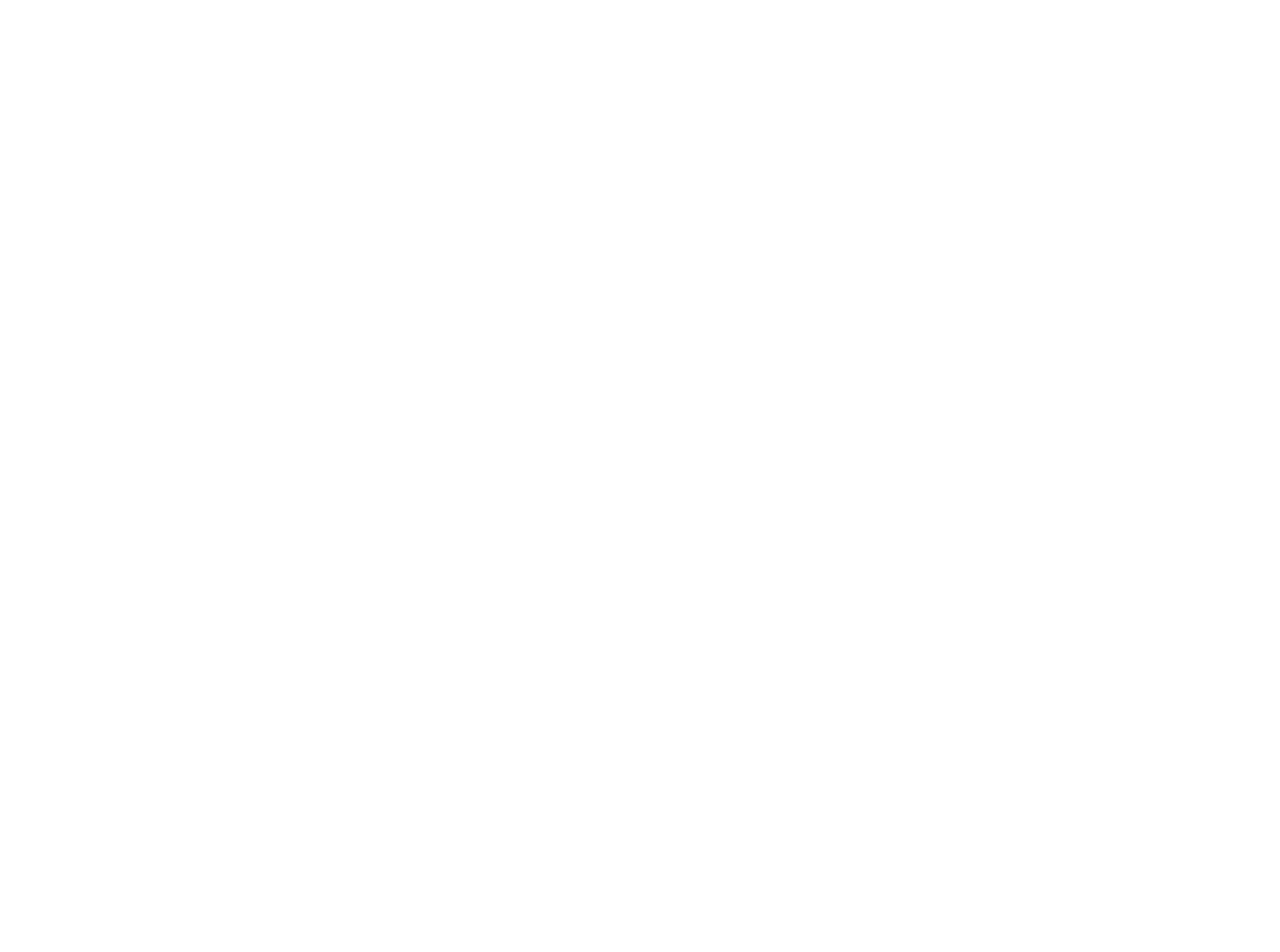
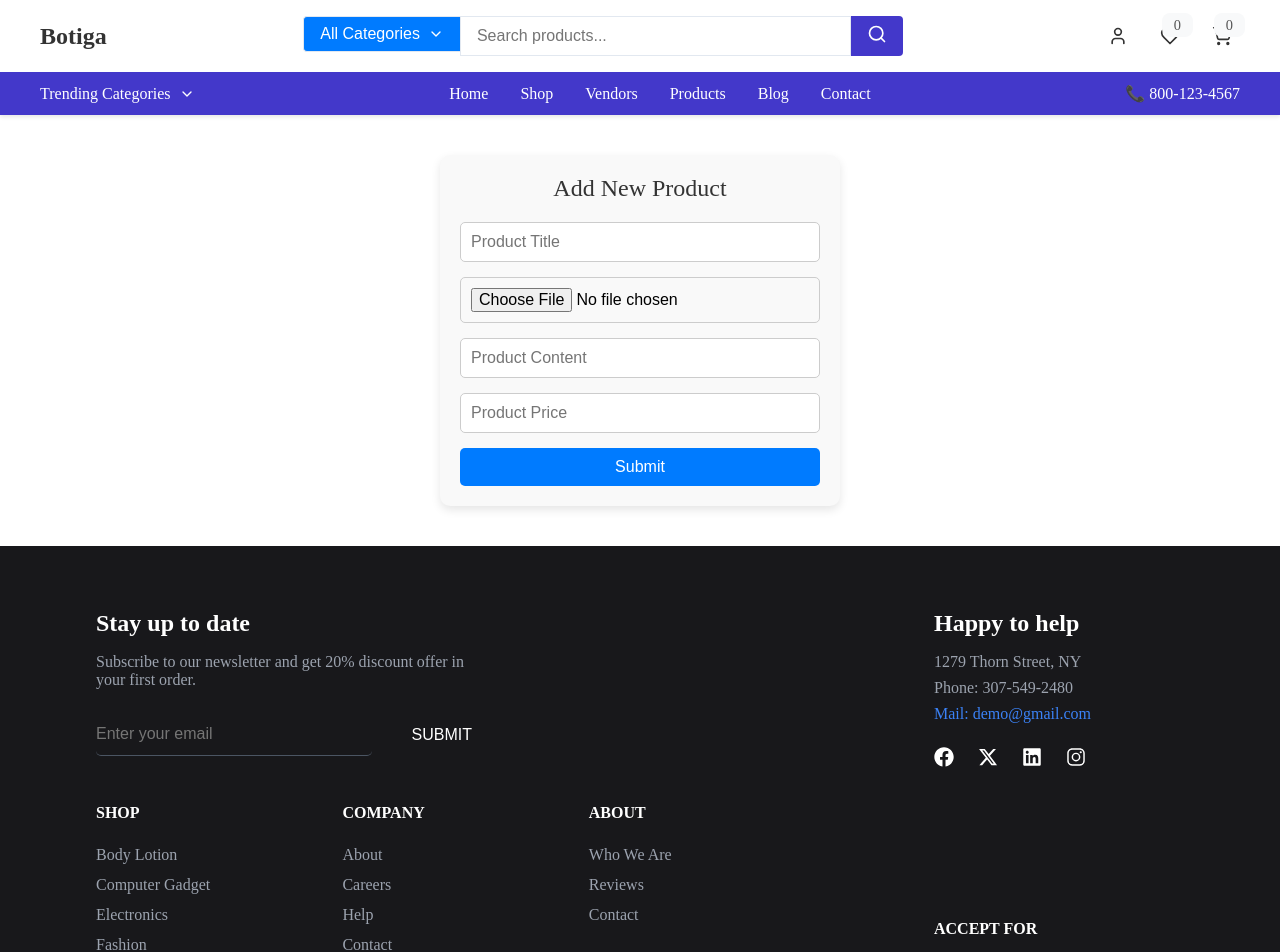
Before and after one commit to Bonaeineza31/Shopping-website, a React (Vite) app in the folder assignment/reactwebsite/: page /HomeProduct in a window 1280 px wide. Before the commit this address had no page. Shown: the top 952 px of the page. Before the commit the page ends 800 px from the top, so only its background shows below. Built offline with nearby package versions, Linux system fonts and the light colour scheme.

Commit message:
Added new thing in navbar

```diff
--- /dev/null
+++ b/assignment/package.json
@@ -0,0 +1,6 @@
+{
+  "dependencies": {
+    "axios": "^1.7.9",
+    "react-hook-form": "^7.54.2"
+  }
+}
--- a/assignment/reactwebsite/package.json
+++ b/assignment/reactwebsite/package.json
@@ -3,7 +3,7 @@
   "private": true,
   "version": "0.0.0",
   "type": "module",
- "scripts": {
+  "scripts": {
     "dev": "vite",
     "build": "npm install && vite build",
     "lint": "eslint .",
@@ -13,6 +13,7 @@
     "lucide-react": "^0.474.0",
     "react": "^18.3.1",
     "react-dom": "^18.3.1",
+    "react-hook-form": "^7.54.2",
     "react-icons": "^5.4.0",
     "react-router-dom": "^7.1.3"
   },
--- a/assignment/reactwebsite/src/App.jsx
+++ b/assignment/reactwebsite/src/App.jsx
@@ -10,6 +10,7 @@
 import './App.css'
 import SinglePage from './components/SinglePage.jsx'
 import ProductCard from './components/ProductCard.jsx'
+import HomeProduct from'./components/HomeProduct'
 
 function App() {
   return (
@@ -21,6 +22,7 @@
         <Route path="/Account" element={<Account />} />
         <Route path="/Vendors" element={<Vendors />} />
         <Route path="/Blog" element={<Blog />} />
+        <Route path="/HomeProduct" element={<HomeProduct />} />
         <Route path="/product/:id" element={<ProductCard />} />
         <Route path="category/:id" element={<SinglePage/>} />
        </Route>
--- /dev/null
+++ b/assignment/reactwebsite/src/components/HomeProduct.jsx
@@ -0,0 +1,64 @@
+import React from "react";
+import { useForm } from "react-hook-form";
+import axios from "axios";
+import "../styles/homeproduct.css";
+
+function HomeProduct() {
+    const { register, handleSubmit } = useForm();
+
+    const onSubmit = (data) => {
+        const { productTitle, images, productPrice, productContent } = data;
+        const formData = new FormData();
+
+        try {
+            formData.append("productTitle", productTitle);
+            formData.append("images", images[0]); // File input expects an array
+            formData.append("productPrice", productPrice);
+            formData.append("productContent", productContent);
+
+            const result =  axios.post(
+                "http://localhost:5000/product/createProduct",
+                formData,
+                {
+                    headers: {
+                        "Content-Type": "multipart/form-data",
+                    },
+                }
+            );
+
+            console.log("Product Created:", response.data);
+        } catch (error) {
+            console.error("Error uploading product:", error);
+        }
+    };
+
+    return (
+        <div className="form-container">
+            <h2>Add New Product</h2>
+            <form onSubmit={handleSubmit(onSubmit)} encType="multipart/form-data">
+                <input
+                    type="text"
+                    placeholder="Product Title"
+                    {...register("productTitle", { required: true })}
+                />
+                <input
+                    type="file"
+                    {...register("images", { required: true })}
+                />
+                <input
+                    type="text"
+                    placeholder="Product Content"
+                    {...register("productContent", { required: true })}
+                />
+                <input
+                    type="text"
+                    placeholder="Product Price"
+                    {...register("productPrice", { required: true })}
+                />
+                <button type="submit">Submit</button>
+            </form>
+        </div>
+    );
+}
+
+export default HomeProduct;
--- a/assignment/reactwebsite/src/components/Navbar.jsx
+++ b/assignment/reactwebsite/src/components/Navbar.jsx
@@ -73,6 +73,7 @@
             <li><Link to="/">Home</Link></li>
             <li><Link to="/Shop">Shop</Link></li>
             <li><Link to="/Vendors">Vendors</Link></li>
+            <li><Link to="/HomeProduct">Products</Link></li>
             <li><Link to="/blog">Blog</Link></li>
             <li><Link to="/Contact">Contact</Link></li>
           </ul>
--- /dev/null
+++ b/assignment/reactwebsite/src/components/footer.css
@@ -0,0 +1,185 @@
+/* Reset any potential conflicting styles */
+* {
+  margin: 0;
+  padding: 0;
+  box-sizing: border-box;
+}
+
+/* Make footer styles more specific */
+footer.footer {
+  background: #18181b;
+  color: white;
+  padding: 4rem 6rem;
+  width: 100%;
+  margin: 0;
+  box-sizing: border-box;
+}
+
+footer.footer .footer-sections {
+  display: flex;
+  justify-content: space-between;
+  gap: 4rem;
+  width: 100%;
+  max-width: 1200px;
+  margin: 0 auto;
+}
+
+/* Left Section with higher specificity */
+footer.footer .footer-section-left {
+  flex: 1;
+  max-width: 65%;
+}
+
+footer.footer .newsletter {
+  margin-bottom: 3rem;
+}
+
+footer.footer .newsletter h3 {
+  font-size: 1.5rem;
+  margin-bottom: 1rem;
+}
+
+footer.footer .newsletter p {
+  color: #9ca3af;
+  margin-bottom: 1.5rem;
+  max-width: 400px;
+}
+
+footer.footer .subscribe-form {
+  display: flex;
+  gap: 1rem;
+  max-width: 400px;
+}
+
+footer.footer .subscribe-form input {
+  flex: 1;
+  padding: 0.75rem 0;
+  background: transparent;
+  border: none;
+  border-bottom: 1px solid #4b5563;
+  color: white;
+  outline: none;
+}
+
+footer.footer .subscribe-form button {
+  padding: 0.5rem 1.5rem;
+  background: transparent;
+  color: white;
+  border: none;
+  cursor: pointer;
+  text-transform: uppercase;
+}
+
+/* Footer Links */
+footer.footer .footer-links {
+  display: grid;
+  grid-template-columns: repeat(3, 1fr);
+  gap: 2rem;
+}
+
+footer.footer .link-section h4 {
+  color: white;
+  margin-bottom: 1.5rem;
+}
+
+footer.footer .link-section ul {
+  list-style: none;
+  padding: 0;
+}
+
+footer.footer .link-section ul li {
+  margin-bottom: 0.75rem;
+}
+
+footer.footer .link-section ul li a {
+  color: #9ca3af;
+  text-decoration: none;
+  transition: color 0.3s;
+}
+
+footer.footer .link-section ul li a:hover {
+  color: white;
+}
+
+/* Right Section */
+footer.footer .footer-section-right {
+  display: flex;
+  flex-direction: column;
+  justify-content: space-between;
+  min-width: 250px;
+}
+
+footer.footer .contact-info h3 {
+  font-size: 1.5rem;
+  margin-bottom: 1rem;
+}
+
+footer.footer .contact-info p {
+  color: #9ca3af;
+  margin-bottom: 0.5rem;
+}
+
+footer.footer .contact-info .email {
+  color: #3b82f6;
+  margin-bottom: 1.5rem;
+}
+
+footer.footer .social-icons {
+  display: flex;
+  gap: 1.5rem;
+  font-size: 1.25rem;
+}
+
+footer.footer .social-icons svg {
+  cursor: pointer;
+  transition: color 0.3s;
+}
+
+footer.footer .social-icons svg:hover {
+  color: #3b82f6;
+}
+
+footer.footer .accept-section h4 {
+  color: white;
+  margin-bottom: 1.5rem;
+}
+
+footer.footer .payment-methods img {
+  max-width: 200px;
+}
+
+/* Override any potential conflicting styles */
+footer.footer * {
+  box-sizing: border-box;
+}
+
+/* Responsive Design */
+@media (max-width: 1024px) {
+  footer.footer .footer-sections {
+    flex-direction: column;
+  }
+
+  footer.footer .footer-section-left {
+    max-width: 100%;
+  }
+
+  footer.footer .footer-section-right {
+    width: 100%;
+  }
+}
+
+@media (max-width: 768px) {
+  footer.footer {
+    padding: 2rem;
+  }
+
+  footer.footer .footer-links {
+    grid-template-columns: repeat(2, 1fr);
+  }
+}
+
+@media (max-width: 480px) {
+  footer.footer .footer-links {
+    grid-template-columns: 1fr;
+  }
+}
--- /dev/null
+++ b/assignment/reactwebsite/src/styles/homeproduct.css
@@ -0,0 +1,44 @@
+.form-container {
+    width: 100%;
+    max-width: 400px;
+    margin: 40px auto;
+    padding: 20px;
+    background: #f9f9f9;
+    border-radius: 10px;
+    box-shadow: 0px 4px 10px rgba(0, 0, 0, 0.1);
+    text-align: center;
+}
+
+h2 {
+    margin-bottom: 20px;
+    color: #333;
+}
+
+form {
+    display: flex;
+    flex-direction: column;
+    gap: 15px;
+}
+
+input {
+    width: 100%;
+    padding: 10px;
+    border: 1px solid #ccc;
+    border-radius: 5px;
+    font-size: 16px;
+}
+
+button {
+    padding: 10px;
+    background: #007bff;
+    color: white;
+    font-size: 16px;
+    border: none;
+    border-radius: 5px;
+    cursor: pointer;
+    transition: background 0.3s ease-in-out;
+}
+
+button:hover {
+    background: #0056b3;
+}
```
Also changed, not shown: 2 other files (tests, documents, lock files or other folders).
